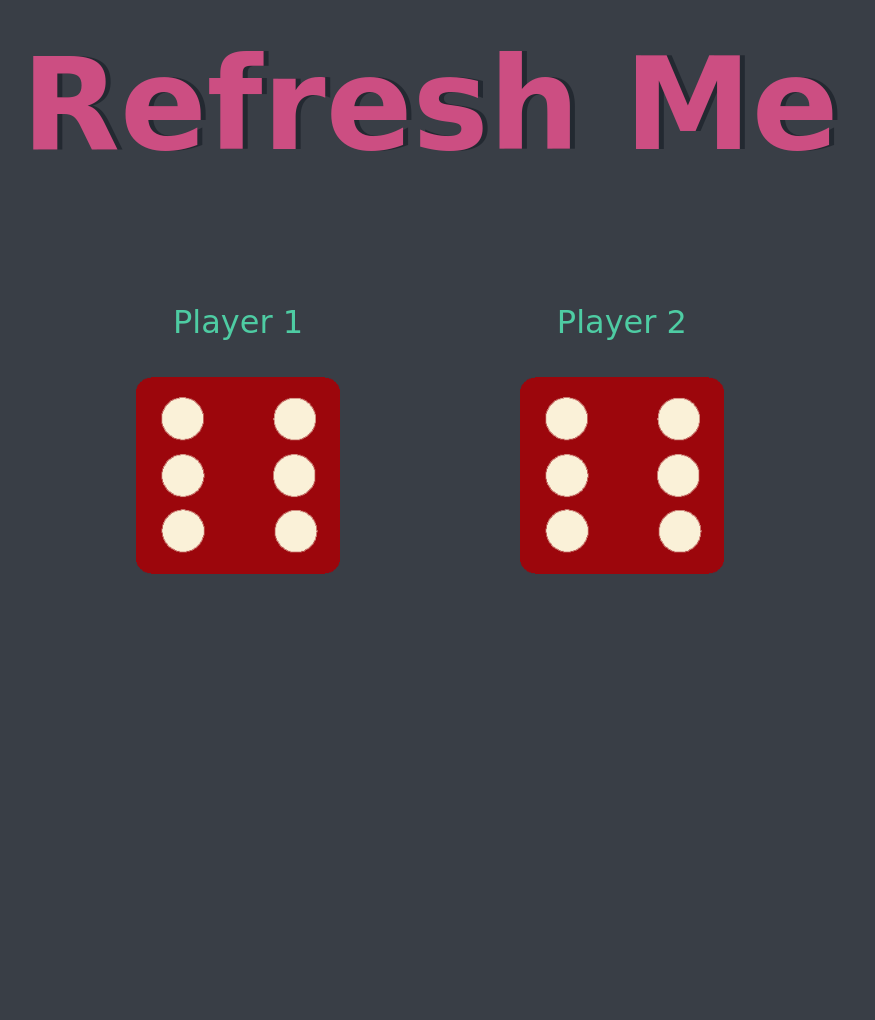
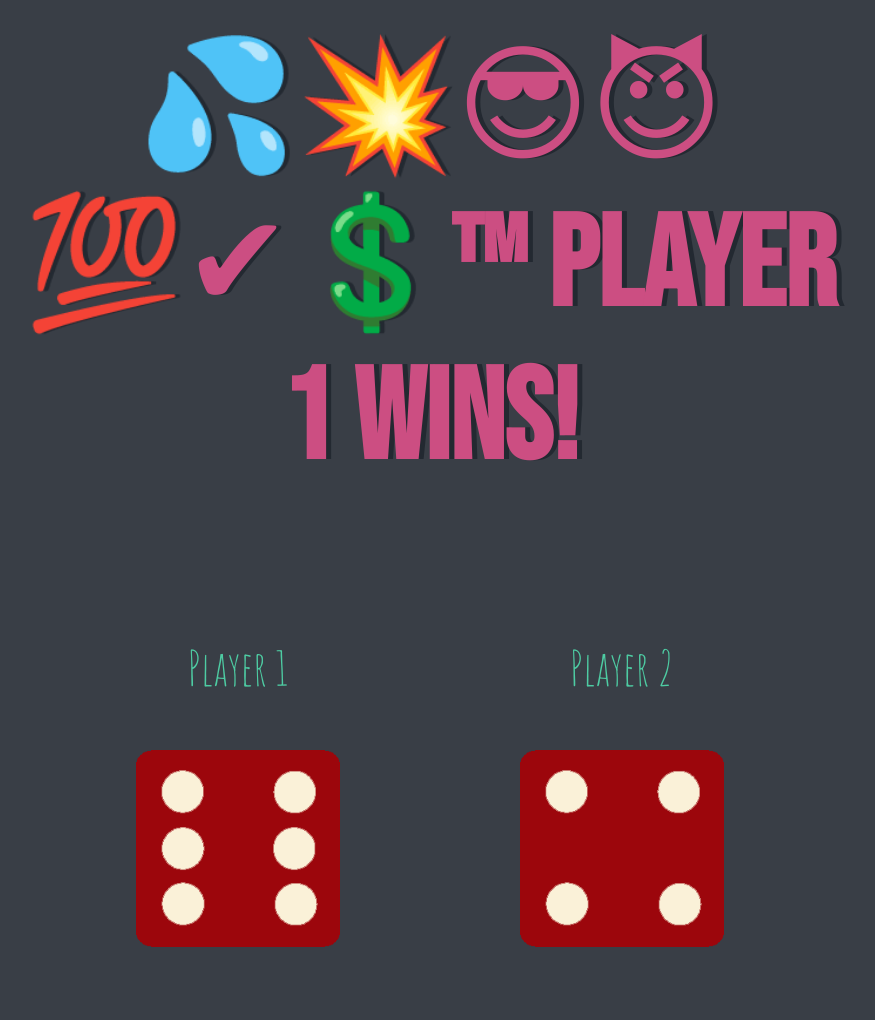
Before and after one commit to thounny/dice-game, a plain HTML site: page dicee.html in a window 1280 px wide. Shown: the top 1020 px of the page, without its empty margins (210-1085 px from the left). Drawn offline with Linux system fonts and the light colour scheme.

Commit message:
var random for dice game and created if/else if statements

```diff
--- a/index.js
+++ b/index.js
@@ -1 +1,28 @@
-var randomNumber1 = Math.random() * 7;
+var randomNumber1 = Math.floor(Math.random() * 6) + 1; // random number between 1 and 6
+
+var randomDiceImg = "dice" + randomNumber1 + ".png"; // string from dice1.png to dice6.png = change source of img to random number
+
+var randomImgSource = "images/" + randomDiceImg; // Images/dice1.png to Images/dice6.png
+
+var image1 = document.querySelectorAll("img")[0];
+
+image1.setAttribute("src", randomImgSource);
+
+
+var randomNumber2 = Math.floor(Math.random() * 6) + 1;
+
+var randomImgSource2 = "images/dice" + randomNumber2 + ".png"; // string from and change source of img to random Images/dice1.png to Images/dice6.png
+
+document.querySelectorAll("img")[1].setAttribute("src", randomImgSource2);
+
+
+
+
+if (randomNumber1 > randomNumber2) {
+    document.querySelector("h1").innerHTML = "💦💥😎😈💯✔💲™ Player 1 Wins!";
+} else if (randomNumber2 > randomNumber1) {
+    document.querySelector("h1").innerHTML = "💦💥😎😈💯✔💲™ Player 2 Wins!";
+} else {
+    document.querySelector("h1").innerHTML = "DRAW! 💤💦💤💦";
+
+}
--- a/styles.css
+++ b/styles.css
@@ -16,16 +16,17 @@ body {
 
 h1 {
     margin: 30px;
-    font-family: 'Lobster', cursive;
+    font-family: 'Bebas Neue', cursive;
     text-shadow: 5px 0 #232931;
     font-size: 8rem;
     color: #cc4e82;
 }
 
 p {
-    font-size: 2rem;
+    font-size: 3rem;
     color: #4ECCA3;
-    font-family: 'Indie Flower', cursive;
+    font-family: 'Amatic SC', cursive;
+    font-weight: 500;
 }
 
 img {
@@ -36,7 +37,7 @@ footer {
     margin-top: 5%;
     color: #EEEEEE;
     text-align: center;
-    font-family: 'Indie Flower', cursive;
+    font-family: 'Amatic SC', cursive;
     padding-top: 700px;
     font-size: 2rem;
 }
```
